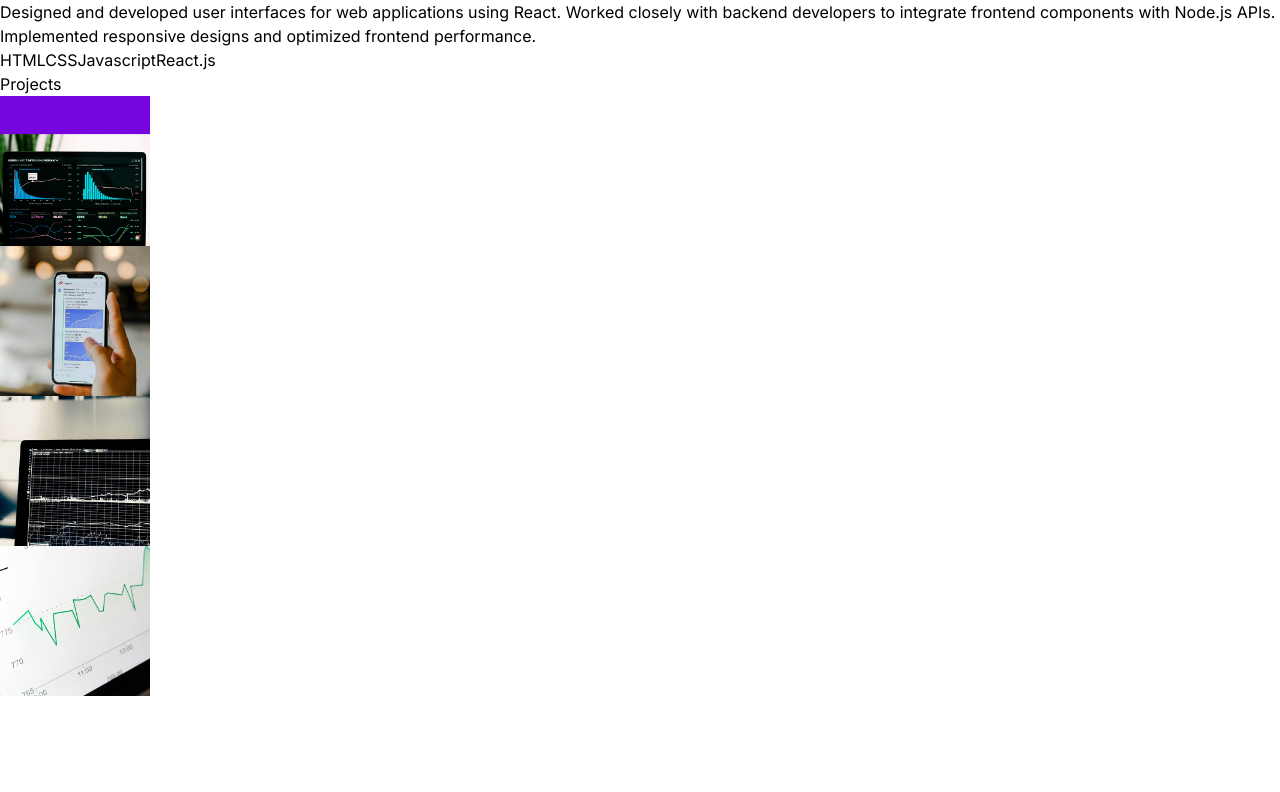
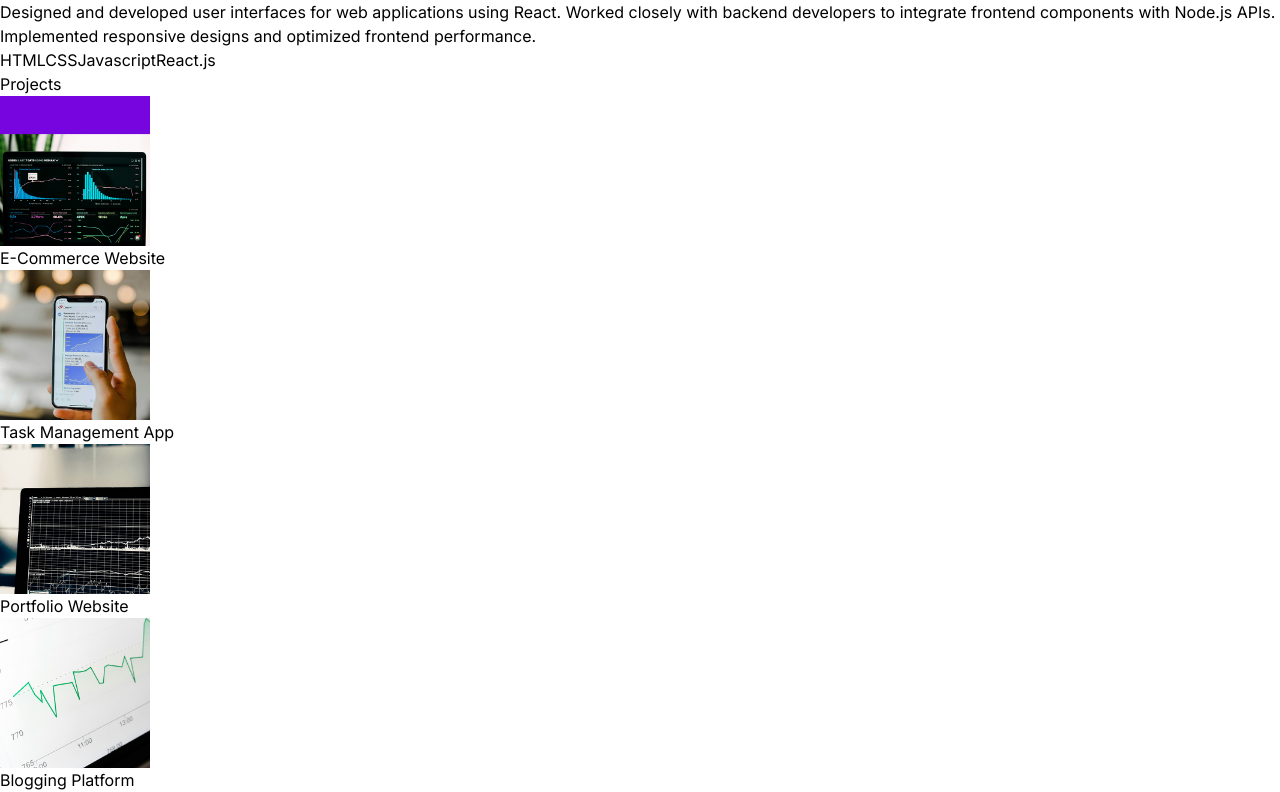
Before and after one commit to Nwaforce/Portfolio, a React (Vite) app: page / in a window 1280 px wide. Shown: the part 1735-2527 px from the top of the page. Before the commit the page ends 2431 px from the top, so only its background shows below. Built offline with nearby package versions, Linux system fonts and the light colour scheme.

Commit message:
project title

```diff
--- a/src/components/Project.jsx
+++ b/src/components/Project.jsx
@@ -14,6 +14,9 @@ const Project = () => {
           height={150}
           alt={Project.title}
           className='mb-6' /></div>
+          <div className='w-full max-w-full lg:w-3/4'>
+          <h6 className='mb-2 font-semibold'>{project.title}</h6>
+          </div>
           </div>
         ))}
       </div>
```
